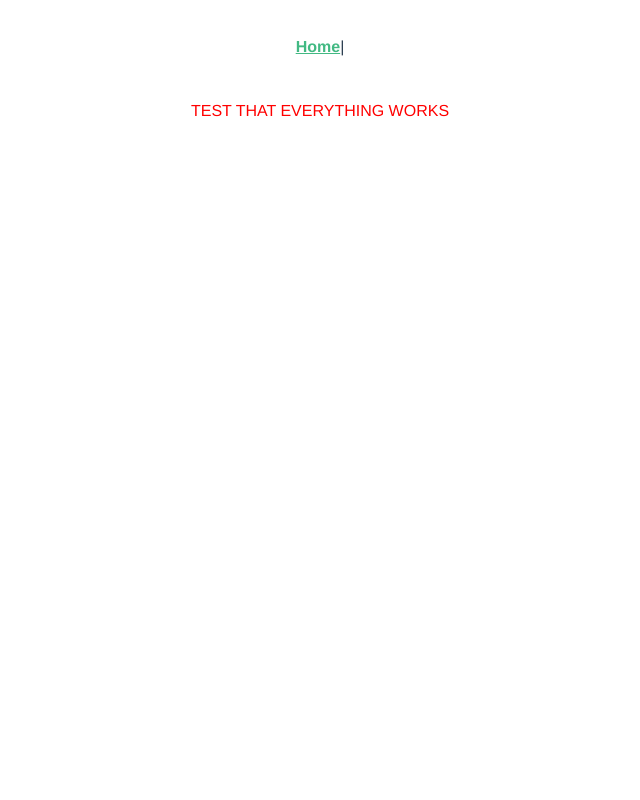
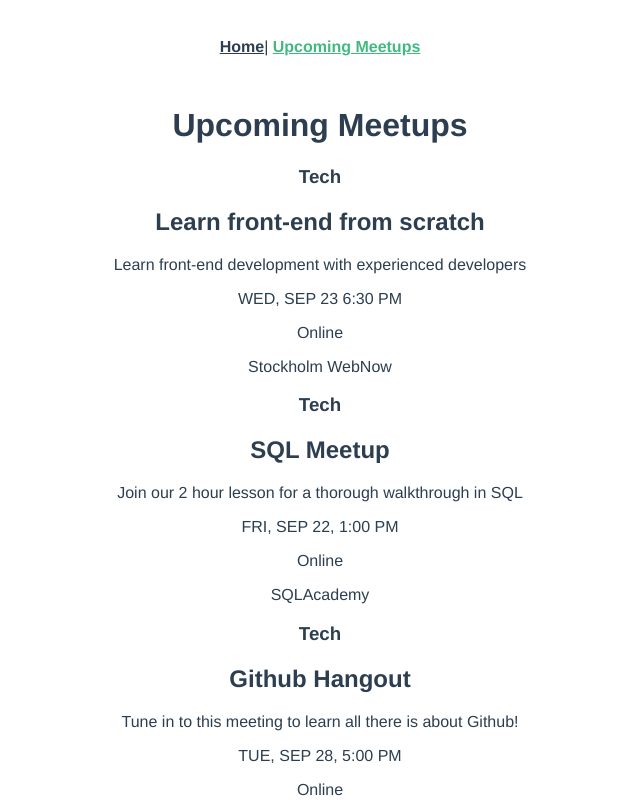
Before and after one commit to jenseneducation-fredrik-blomberglarsson/Meetup, a Vue app: page /meetups in a window 1280 px wide. Shown: the top 800 px of the page, without its empty margins (320-960 px from the left). Built offline with nearby package versions, Linux system fonts and the light colour scheme.

Commit message:
Added functionality to display meetups, button and tests WIP

```diff
--- a/src/App.vue
+++ b/src/App.vue
@@ -1,11 +1,19 @@
 <template>
   <div id="app">
-    <div id="nav">
-      <router-link to="/">Home</router-link>|
-    </div>
+    <Header />
+    <Footer />
     <router-view />
   </div>
 </template>
+
+<script>
+import Header from "@/components/Header/Header.vue";
+import Footer from "@/components/Footer/Footer.vue";
+export default {
+  name: "App",
+  components: { Header, Footer },
+};
+</script>
 
 <style>
 #app {
--- a/src/components/Header/Header.vue
+++ b/src/components/Header/Header.vue
@@ -1,5 +1,10 @@
 <template>
-  <div class="header"></div>
+  <div class="header">
+    <div id="nav">
+      <router-link to="/" class="router-link">Home</router-link>|
+      <router-link to="/meetups" class="router-link">Upcoming Meetups</router-link>
+    </div>
+  </div>
 </template>
 
 <script>
--- a/src/components/MeetupItem/MeetupItem.vue
+++ b/src/components/MeetupItem/MeetupItem.vue
@@ -1,9 +1,18 @@
 <template>
-  <div class="meetupItem"></div>
+  <div class="meetupItem">
+    <h3 class="meetupCategory">{{item.category}}</h3>
+    <h2 class="meetupTitle">{{item.title}}</h2>
+    <p class="meetupDesc">{{item.desc}}</p>
+    <p class="meetupDate">{{item.date}}</p>
+    <p class="meetupLocation">{{item.location}}</p>
+    <p class="meetupOrganizer">{{item.organizer}}</p>
+  </div>
 </template>
 
 <script>
-export default {};
+export default {
+  props: { item: Object },
+};
 </script>
 
 <style>
--- a/src/components/MeetupList/MeetupList.vue
+++ b/src/components/MeetupList/MeetupList.vue
@@ -1,9 +1,24 @@
 <template>
-  <div class="meetupList"></div>
+  <div class="meetupList">
+    <MeetupItem class="meetupItems" v-for="item in getMeetups" :key="item.id" :item="item" />
+  </div>
 </template>
 
 <script>
-export default {};
+import MeetupItem from "../MeetupItem/MeetupItem.vue";
+import { mapGetters } from "vuex";
+import { mapActions } from "vuex";
+export default {
+  name: "MeetupList",
+  components: { MeetupItem },
+  computed: mapGetters(["getMeetups"]),
+  methods: {
+    ...mapActions(["fetchMeetups"]),
+  },
+  mounted() {
+    this.fetchMeetups();
+  },
+};
 </script>
 
 <style>
--- a/src/data/meetupData.js
+++ b/src/data/meetupData.js
@@ -3,11 +3,141 @@ function getMeetups() {
   return [
     {
       id: '1',
-      title: 'Tech Meetup',
+      category: 'Tech',
+      title: 'Learn front-end from scratch',
       desc: 'Learn front-end development with experienced developers',
       date: 'WED, SEP 23 6:30 PM',
-      location: 'Stockholmsmässan',
+      location: 'Online',
       organizer: 'Stockholm WebNow'
+    },
+
+    {
+      id: '2',
+      category: 'Tech',
+      title: 'SQL Meetup',
+      desc: 'Join our 2 hour lesson for a thorough walkthrough in SQL',
+      date: 'FRI, SEP 22, 1:00 PM',
+      location: 'Online',
+      organizer: 'SQLAcademy'
+    },
+
+    {
+      id: '3',
+      category: 'Tech',
+      title: 'Github Hangout',
+      desc: 'Tune in to this meeting to learn all there is about Github!',
+      date: 'TUE, SEP 28, 5:00 PM',
+      location: 'Online',
+      organizer: 'Git Gud'
+    },
+
+    {
+      id: '4',
+      category: 'Tech',
+      title: 'Back-end Meetup with senior developers',
+      desc: 'Step by our meeting where we will discuss all there is about Back-end development!',
+      date: 'FRI, OCT 2, 9:00 PM',
+      location: 'Online',
+      organizer: 'Stackoverflow community'
+    },
+
+    {
+      id: '5',
+      category: 'Tech',
+      title: 'JEST Meetup',
+      desc: 'Tired of red tests? Join our meetup and we will make sure you always get green tests',
+      date: 'MON, SEP 28, 6:00 PM',
+      location: 'Online',
+      organizer: 'JEST'
+    },
+
+    {
+      id: '6',
+      category: 'Health & Wellness',
+      title: 'Yoga in Tyresö',
+      desc: 'Come relax at our yoga event, learn to slow down and experience a feeling of calmness, connection and peace.',
+      date: 'SAT, SEP 19, 2:00 PM',
+      location: 'Tyresö',
+      organizer: 'Yoga & Health Group'
+    },
+
+    {
+      id: '7',
+      category: 'Health & Wellness',
+      title: 'Group workouts',
+      desc: 'Casual workout for all people! Step by if you feel like getting off the couch and meeting new people!',
+      date: 'WED, OCT 5, 8:00 PM',
+      location: 'Uppsala',
+      organizer: 'Workout and Health Association'
+    },
+
+    {
+      id: '8',
+      category: 'Health & Wellness',
+      title: 'Hardcore gym people',
+      desc: 'Can you bench 150kg? Can you squat 400kg? Drop by and join our intense workout if you have what it takes!',
+      date: 'FRI, OCT 21, 10:00 PM',
+      location: 'SATS Fridhemsplan',
+      organizer: 'Tanktop Community'
+    },
+
+    {
+      id: '9',
+      category: 'Outdoors',
+      title: 'Roundtours around Tyresö!',
+      desc: 'Tyresö slott (castle) roundtour',
+      date: 'WED, OCT 25, 2:00 PM',
+      location: 'Tyresö',
+      organizer: 'STHLM Roundtours'
+    },
+
+    {
+      id: '10',
+      category: 'Outdoors',
+      title: 'Mountain Bike event',
+      desc: 'Mountain bike event, a fresh new course!',
+      date: 'THU, OCT 13, 11:00 PM',
+      location: 'Stockholm',
+      organizer: 'Sweden Mountain Bike Group'
+    },
+
+    {
+      id: '11',
+      category: 'Social',
+      title: 'Chess event',
+      desc: 'Come test your skills in chess against some of the best players in Stockholm',
+      date: 'FRI, SEP 18, 4:00 PM',
+      location: 'Stockholm',
+      organizer: 'Stockholm Chess Club'
+    },
+
+    {
+      id: '12',
+      category: 'Gaming',
+      title: 'Counter Strike: Global Offensive Tournament',
+      desc: 'Face off in a classic 2v2 LAN tournament in CSGO',
+      date: 'SAT, SEP 19, 2:00 PM',
+      location: 'Göteborg',
+      organizer: 'CSGO LAN club'
+    },
+
+    {
+      id: '13',
+      category: 'Gaming',
+      title: 'Dota 2',
+      desc: 'Just a chill hangout with friends playing dota',
+      date: 'TUE, SEP 29, 5:00 PM',
+      location: 'Online',
+      organizer: 'Dota 2 fanbase'
+    },
+    {
+      id: '14',
+      category: 'Music',
+      title: 'Friday Music Meetup',
+      desc: 'A place to share and listen to music on every friday!',
+      date: 'SAT, SEP 19, 2:00 PM',
+      location: 'Online',
+      organizer: 'Music Community'
     }
   ]
 }
--- a/src/router/index.js
+++ b/src/router/index.js
@@ -1,19 +1,13 @@
-import Vue from 'vue'
-import VueRouter from 'vue-router'
-import Home from '../views/Home/Home.vue'
+import Vue from 'vue';
+import VueRouter from 'vue-router';
+import routes from './routes.js';
 
-Vue.use(VueRouter)
-
-const routes = [
-  {
-    path: '/',
-    name: 'Home',
-    component: Home
-  }
-]
+Vue.use(VueRouter);
 
 const router = new VueRouter({
+  mode: 'history',
+  base: process.env.BASE_URL,
   routes
-})
+});
 
-export default router
+export default router;
--- /dev/null
+++ b/src/router/routes.js
@@ -0,0 +1,18 @@
+import Home from '../views/Home/Home.vue';
+import Meetups from '../views/Meetups/Meetups.vue';
+//import store from '@/store/index.js';
+
+const routes = [
+  {
+    path: '/',
+    name: 'Home',
+    component: Home
+  },
+  {
+    path: '/meetups',
+    name: 'Meetups',
+    component: Meetups
+  }
+];
+
+export default routes;
--- a/src/store/actions.js
+++ b/src/store/actions.js
@@ -1,5 +1,11 @@
+import { getMeetups } from "../data/meetupData";
+
 const actions = {
-
+  async fetchMeetups(context) {
+    const data = await getMeetups();
+    context.commit("setMeetups", data);
+    console.log(data);
+  }
 }
 
 export default actions;
--- a/src/store/getters.js
+++ b/src/store/getters.js
@@ -1,5 +1,7 @@
 const getters = {
-
+  getMeetups: state => {
+    return state.meetups;
+  }
 }
 
 export default getters;
--- a/src/store/index.js
+++ b/src/store/index.js
@@ -8,6 +8,9 @@ Vue.use(Vuex)
 
 //Global state
 export default new Vuex.Store({
+  state: {
+    meetups: []
+  },
 
 
 
--- a/src/store/mutations.js
+++ b/src/store/mutations.js
@@ -1,5 +1,7 @@
 const mutations = {
-
+  setMeetups(state, meetups) {
+    state.meetups = meetups;
+  }
 }
 
 export default mutations;
--- a/src/views/Meetups/Meetups.vue
+++ b/src/views/Meetups/Meetups.vue
@@ -1,9 +1,18 @@
 <template>
-  <div class="meetups"></div>
+  <div class="meetups">
+    <h1>Upcoming Meetups</h1>
+    <MeetupList />
+  </div>
 </template>
 
 <script>
-export default {};
+import MeetupList from "@/components/MeetupList/MeetupList.vue";
+export default {
+  name: "Meetups",
+  components: {
+    MeetupList,
+  },
+};
 </script>
 
 <style>
```
Also changed, not shown: 1 other file (tests, documents, lock files or other folders).
